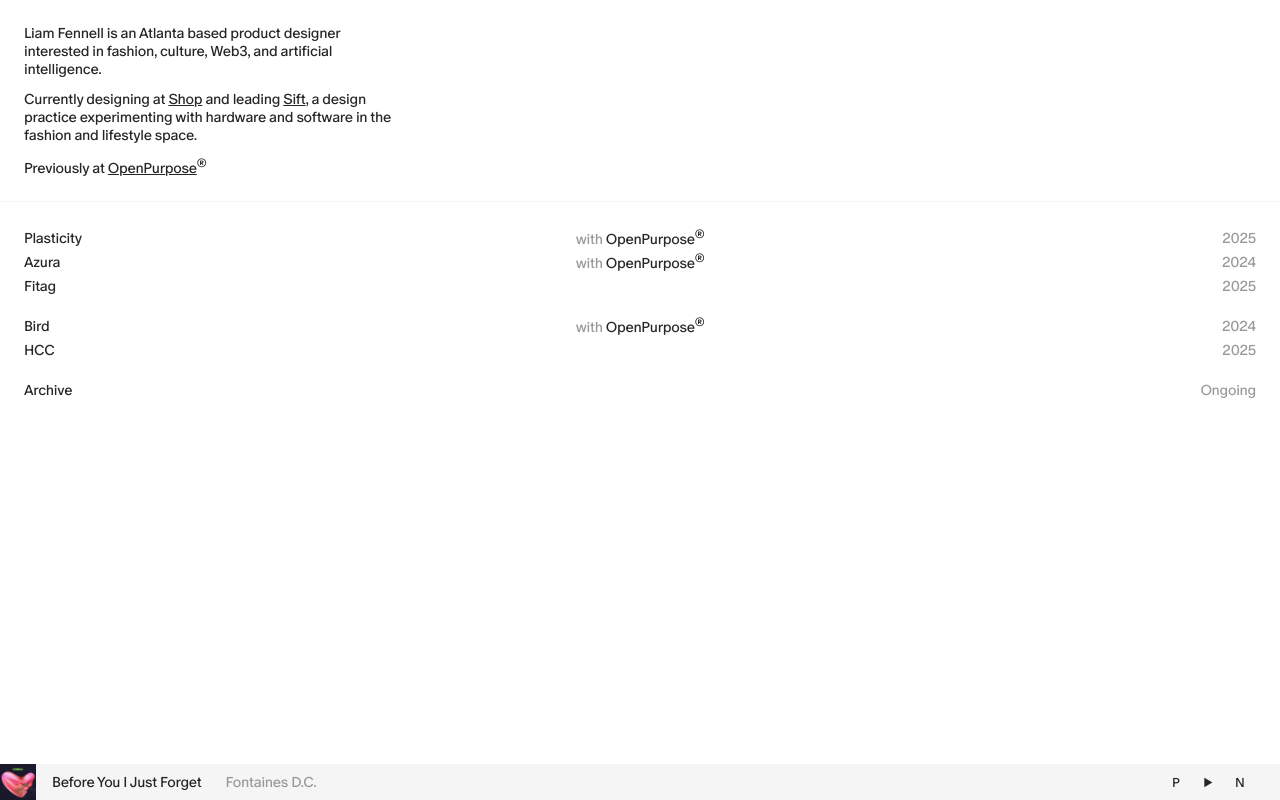
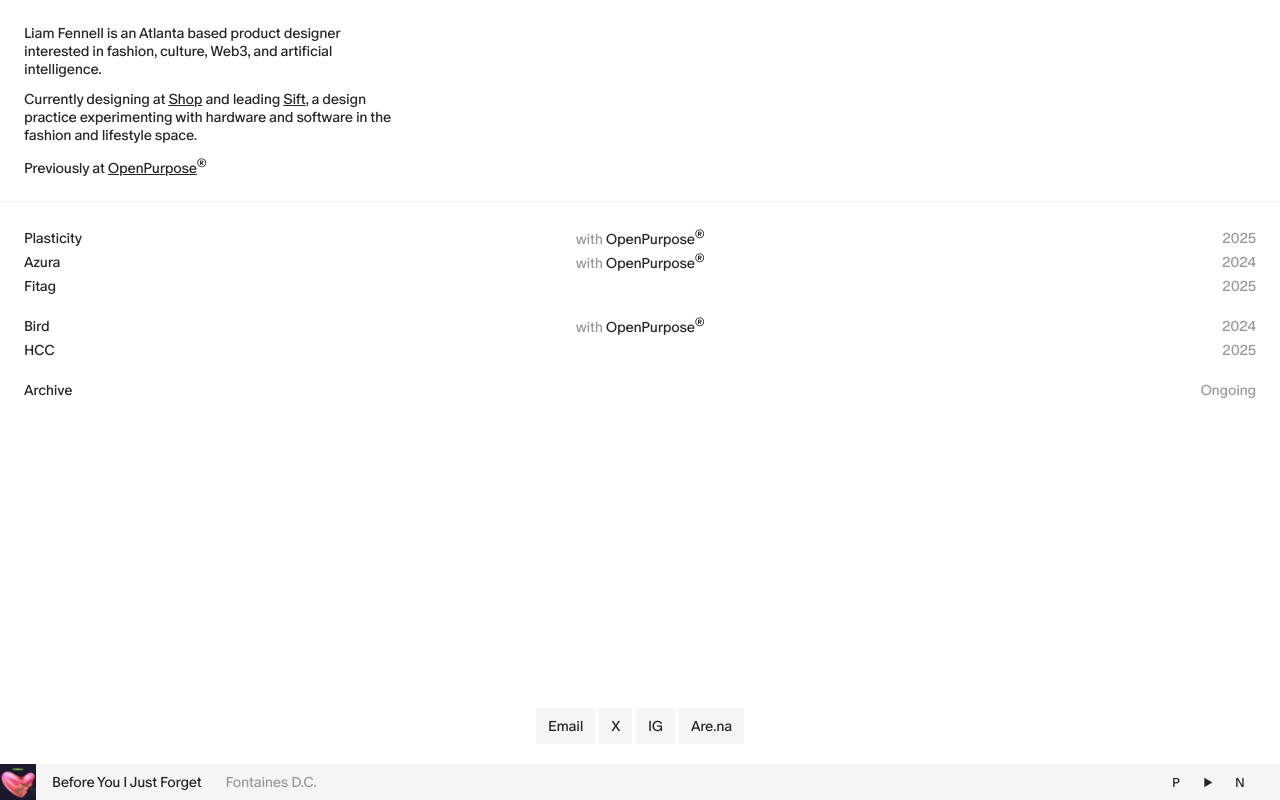
Before and after one commit to liamfenn/Portfolio, a React (Vite) app: page / in a window 1280 px wide. Built offline with nearby package versions, Linux system fonts and the light colour scheme; no server answers.

Commit message:
feat: project details styling

```diff
--- a/src/App.jsx
+++ b/src/App.jsx
@@ -4,6 +4,7 @@
 import ProjectList from './components/ProjectList'
 import ProjectDetail from './components/ProjectDetail'
 import MusicPlayer from './components/MusicPlayer'
+import FloatingButtons from './components/FloatingButtons'
 
 // =============================
 //  Home Page Component
@@ -16,6 +17,7 @@
           Project List Section
           ============================= */}
       <ProjectList />
+      <FloatingButtons />
     </div>
   )
 }
--- /dev/null
+++ b/src/components/FloatingButtons.css
@@ -0,0 +1,57 @@
+.floating-buttons {
+  position: fixed;
+  bottom: 56px; /* 20px above music player (36px height) */
+  left: 50%;
+  transform: translateX(-50%);
+  display: flex;
+  gap: 4px;
+  z-index: 100;
+  border-radius: 0;
+}
+
+.floating-button {
+  height: 36px;
+  padding: 0 12px;
+  display: flex;
+  align-items: center;
+  justify-content: center;
+  text-decoration: none;
+  font-family: var(--font-main);
+  font-size: var(--font-size);
+  letter-spacing: var(--font-letter-spacing);
+  border: none;
+  cursor: pointer;
+  border-radius: 0;
+  opacity: 1 !important;
+}
+
+.floating-button:hover {
+  opacity: 1 !important;
+}
+
+.floating-button-dark {
+  background-color: #262626;
+  color: #ffffff;
+}
+
+.floating-button-dark:hover {
+  background-color: #f5f5f5;
+  color: #262626;
+}
+
+.floating-button-light {
+  background-color: #f5f5f5;
+  color: #262626;
+}
+
+.floating-button-light:hover {
+  background-color: #262626;
+  color: #ffffff;
+}
+
+/* Mobile responsive */
+@media (max-width: 600px) {
+  .floating-buttons {
+    bottom: 52px; /* 16px above music player */
+  }
+}
--- /dev/null
+++ b/src/components/FloatingButtons.jsx
@@ -0,0 +1,38 @@
+import './FloatingButtons.css'
+
+export default function FloatingButtons() {
+  return (
+    <div className="floating-buttons">
+      <a
+        href="mailto:info@fennell.cv"
+        className="floating-button floating-button-light"
+      >
+        Email
+      </a>
+      <a
+        href="https://x.com/xyzfennell"
+        target="_blank"
+        rel="noopener noreferrer"
+        className="floating-button floating-button-light"
+      >
+        X
+      </a>
+      <a
+        href="https://instagram.com/xyzfennell"
+        target="_blank"
+        rel="noopener noreferrer"
+        className="floating-button floating-button-light"
+      >
+        IG
+      </a>
+      <a
+        href="https://are.na/liam-fennell"
+        target="_blank"
+        rel="noopener noreferrer"
+        className="floating-button floating-button-light"
+      >
+        Are.na
+      </a>
+    </div>
+  )
+}
--- a/src/components/ProjectDetail.css
+++ b/src/components/ProjectDetail.css
@@ -37,11 +37,13 @@
   align-items: center;
   gap: 8px;
   color: var(--color-primary);
+  text-decoration: none;
+  cursor: pointer;
 }
 
-/* Prevent opacity change on hover for project titles */
+/* Project title hover effect */
 .project-title:hover {
-  opacity: 1;
+  opacity: 0.4;
 }
 
 .project-bullet {
@@ -56,8 +58,12 @@
 }
 
 .project-description {
-  margin-bottom: 24px;
+  margin-bottom: 16px;
   max-width: 370px;
+}
+
+.project-description.no-collaboration {
+  margin-bottom: 96px;
 }
 
 .project-description p {
@@ -67,10 +73,53 @@
   margin: 0 0 12px 0;
 }
 
+.project-collaboration {
+  margin-bottom: 96px;
+  max-width: 370px;
+}
+
+.project-collaboration p {
+  font-size: var(--font-size);
+  line-height: var(--font-line-height);
+  color: var(--color-secondary);
+  margin: 0;
+}
+
+.project-collaboration a {
+  color: var(--color-primary) !important;
+  text-decoration: none !important;
+}
+
+.project-collaboration a:hover {
+  opacity: 0.4 !important;
+}
+
+.project-visit {
+  margin-bottom: 0;
+  max-width: 370px;
+}
+
+.project-visit p {
+  font-size: var(--font-size);
+  line-height: var(--font-line-height);
+  color: var(--color-secondary);
+  margin: 0;
+}
+
+.project-visit a {
+  color: var(--color-primary) !important;
+  text-decoration: underline !important;
+}
+
+.project-visit a:hover {
+  opacity: 0.4 !important;
+}
+
 .project-tags {
   display: flex;
   flex-wrap: wrap;
   gap: 12px;
+  margin-top: 96px;
 }
 
 .project-tag {
@@ -150,4 +199,8 @@
     margin-bottom: 16px;
     max-width: none; /* Remove max-width constraint on mobile */
   }
+
+  .project-images {
+    gap: 8px;
+  }
 }
--- /dev/null
+++ b/src/components/ProjectFloatingButtons.jsx
@@ -0,0 +1,52 @@
+import { Link } from 'react-router-dom'
+import './FloatingButtons.css'
+
+export default function ProjectFloatingButtons({ currentProject, allProjects }) {
+  if (!currentProject || !allProjects || allProjects.length === 0) {
+    return null
+  }
+
+  // Filter out external projects for navigation
+  const internalProjects = allProjects.filter(p => p.type === 'internal')
+
+  if (internalProjects.length === 0) {
+    return null
+  }
+
+  // Handle both Sanity data (slug.current) and local data (slug)
+  const getCurrentSlug = (project) => project?.slug?.current || project?.slug
+  const currentSlug = getCurrentSlug(currentProject)
+
+  const currentIndex = internalProjects.findIndex(p => getCurrentSlug(p) === currentSlug)
+  const prevProject = currentIndex > 0 ? internalProjects[currentIndex - 1] : internalProjects[internalProjects.length - 1]
+  const nextProject = currentIndex < internalProjects.length - 1 ? internalProjects[currentIndex + 1] : internalProjects[0]
+
+  const handleNavigation = () => {
+    window.scrollTo(0, 0)
+  }
+
+  return (
+    <div className="floating-buttons">
+      <Link
+        to="/"
+        className="floating-button floating-button-light"
+      >
+        Exit
+      </Link>
+      <Link
+        to={`/${getCurrentSlug(prevProject)}`}
+        className="floating-button floating-button-light"
+        onClick={handleNavigation}
+      >
+        P
+      </Link>
+      <Link
+        to={`/${getCurrentSlug(nextProject)}`}
+        className="floating-button floating-button-light"
+        onClick={handleNavigation}
+      >
+        N
+      </Link>
+    </div>
+  )
+}
--- a/src/components/ProjectList.css
+++ b/src/components/ProjectList.css
@@ -51,6 +51,12 @@
 
 /* Prevent opacity change on hover for project links */
 .project-link:hover {
+  opacity: 1;
+}
+
+/* Prevent opacity change on hover for project titles and indicators */
+.project-item:hover .project-title,
+.project-item:hover .project-title::before {
   opacity: 1;
 }
 
--- a/src/components/ProjectList.jsx
+++ b/src/components/ProjectList.jsx
@@ -79,7 +79,12 @@
     <div className="project-wrapper">
       {projectGroups.map((group, groupIndex) => (
         <ul key={groupIndex} className="project-list">
-          {group.projects.map(({ title, metaCompany, metaCompanyMobile, year, type, externalUrl, slug }) => (
+          {group.projects.map((project) => {
+            const { title, metaCompany, year, type, externalUrl, slug } = project
+            // Generate mobile company name from main company name
+            const metaCompanyMobile = metaCompany === 'OpenPurpose' ? 'OP' : metaCompany
+
+            return (
             <li
               key={title}
               className={`project-item project-${type}`}
@@ -118,7 +123,8 @@
                 </Link>
               )}
             </li>
-          ))}
+            )
+          })}
         </ul>
       ))}
     </div>
--- a/src/lib/sanity.js
+++ b/src/lib/sanity.js
@@ -27,7 +27,8 @@
       type,
       externalUrl,
       tags,
-      images[] {
+      media[] {
+        _type,
         asset,
         alt,
         caption
@@ -50,7 +51,8 @@
       type,
       externalUrl,
       tags,
-      images[] {
+      media[] {
+        _type,
         asset,
         alt,
         caption
```
Also changed, not shown: src/components/ProjectDetail.jsx (+79 -23 lines), 1 other file (tests, documents, lock files or other folders).
